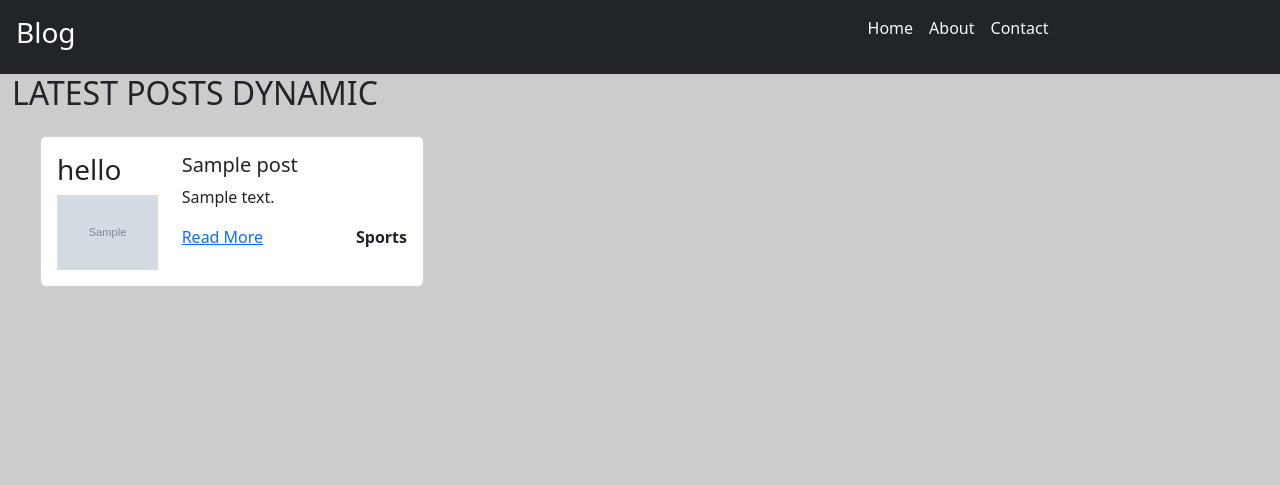
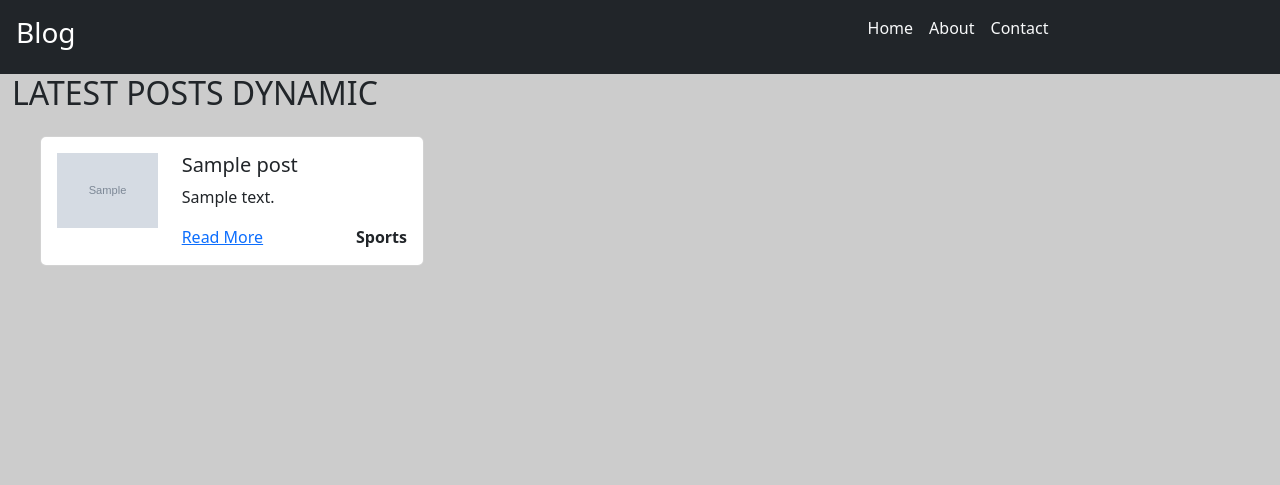
Before and after one commit to AntoJebi7/Django_Essentials_with_SQL_DB, a Django app: page /blog/ in a window 1280 px wide. Shown: the top 485 px of the page. Run offline with Django 5.2, Linux system fonts and the light colour scheme; tables that the repository leaves empty hold one stand-in row (values such as "Sample post"); grey boxes marked "Sample" are stand-in pictures.

Commit message:
h3 deleted

```diff
--- a/blog/templates/index.html
+++ b/blog/templates/index.html
@@ -60,7 +60,6 @@ read template_read.txt
                 <div class="card-body">
                     <div class="row">
                         <div class="col-md-4">
-                            <h3>hello</h3>
 
                             <img style="height:300 , width:300" src="{{ post.img_url }}" class="img-fluid" alt="...">
                         </div>
```
